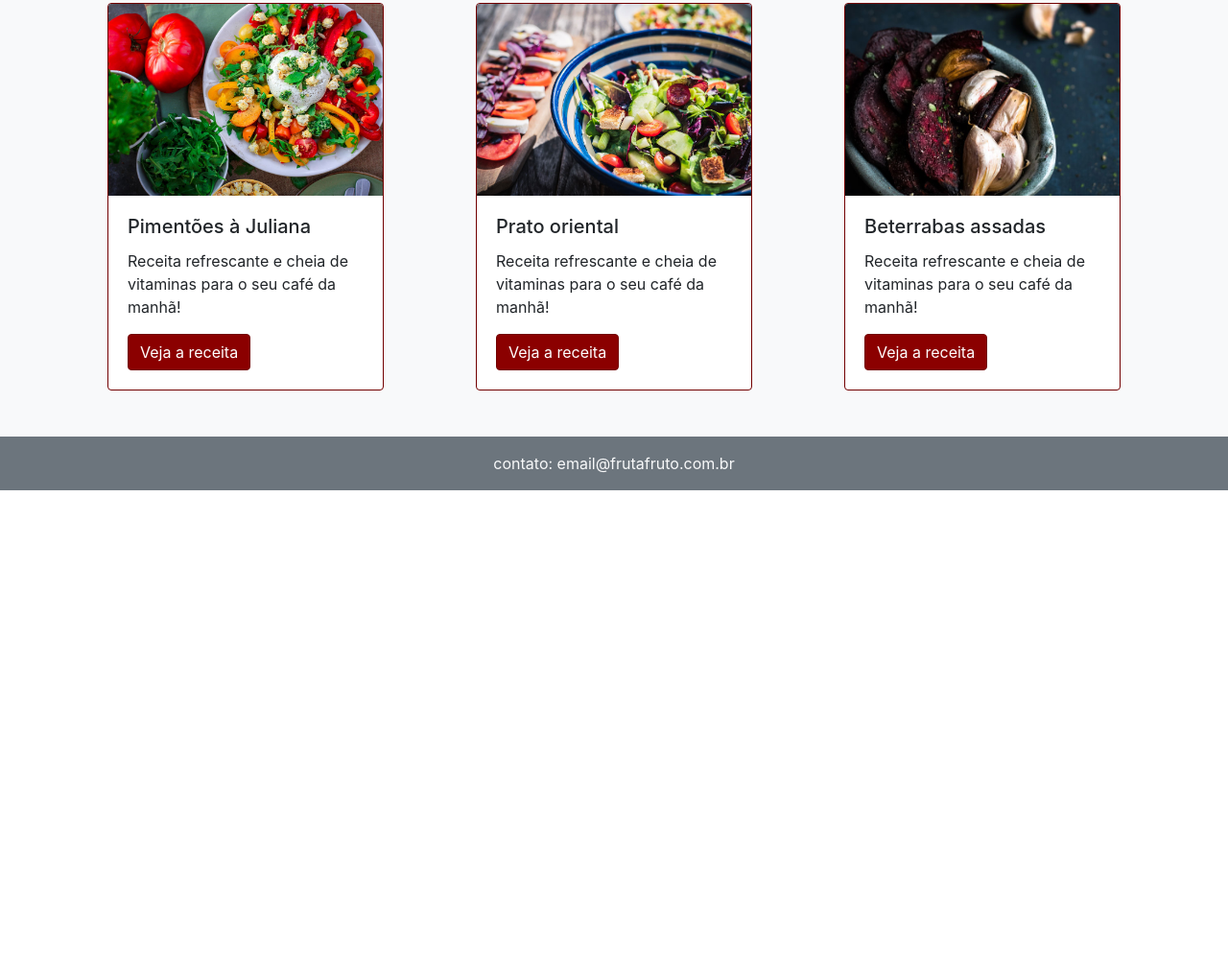
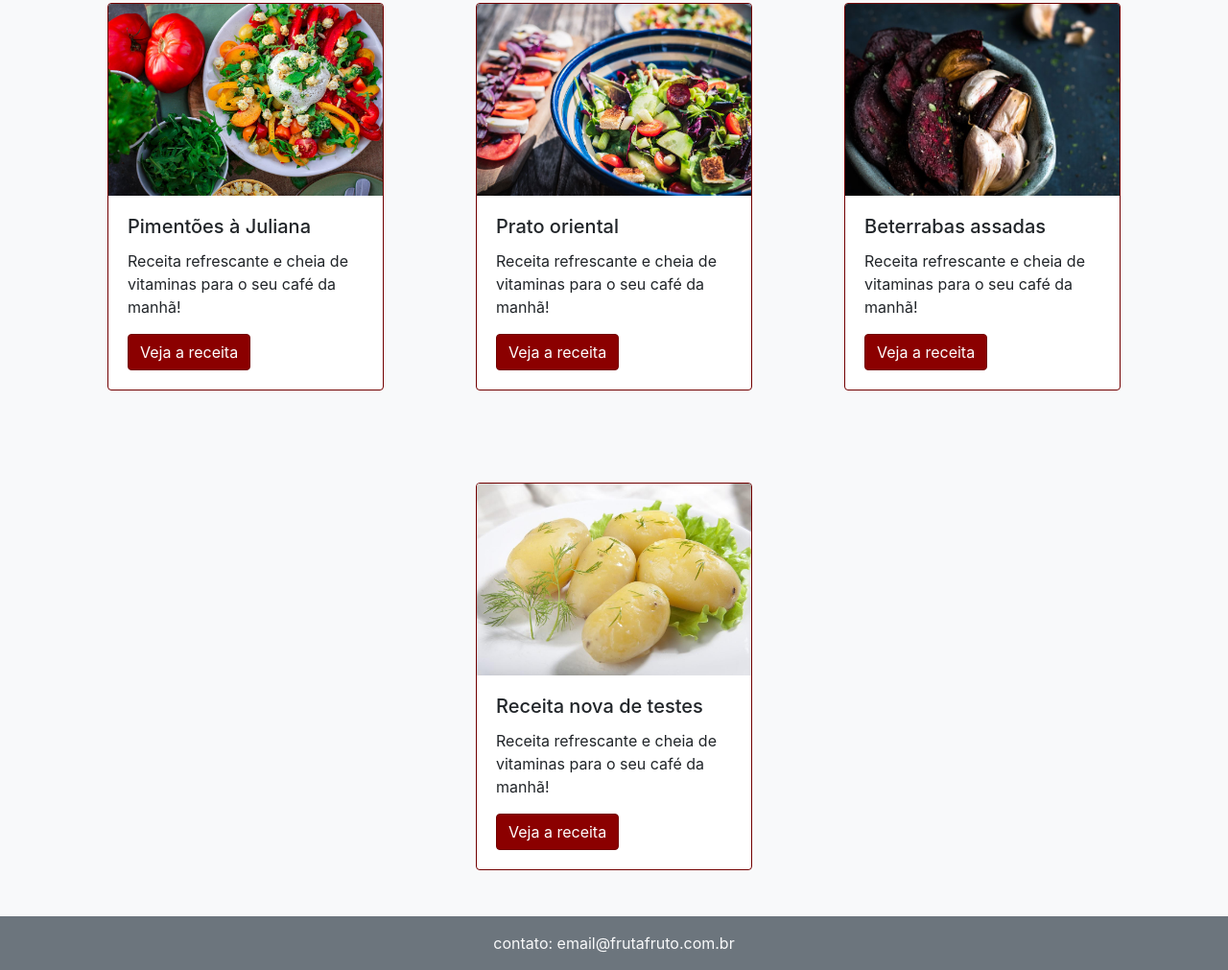
Before and after one commit to MatheysJ/alura-git, a plain HTML site: page index.html in a window 1280 px wide. Shown: the part 1137-2148 px from the top of the page at 96% size. Before the commit the page ends 1648 px from the top, so only its background shows below. Drawn offline with nearby package versions, Linux system fonts and the light colour scheme.

Commit message:
Nova receita, de batatas, adicionada

```diff
--- a/index.html
+++ b/index.html
@@ -128,6 +128,15 @@
             <a href="#" class="btn botao-cor-especial borda-cor-especial">Veja a receita</a>
           </div>
         </article>
+
+        <article class="card borda-cor-especial card-largura col-12 col-md4 p-0 m-5">
+          <img src="src/img/salada-batatas.jpg" class="card-img-top card-img-teste" alt="Tigela com salada de batatas, acompanhada de alface, vista de cima.">
+          <div class="card-body">
+            <h5 class="card-title">Receita nova de testes</h5>
+            <p class="card-text">Receita refrescante e cheia de vitaminas para o seu café da manhã!</p>
+            <a href="#" class="btn botao-cor-especial borda-cor-especial">Veja a receita</a>
+          </div>
+        </article>
       </div>
 
     </section>
```
Also changed, not shown: src/img/salada-batatas.jpg (added).
